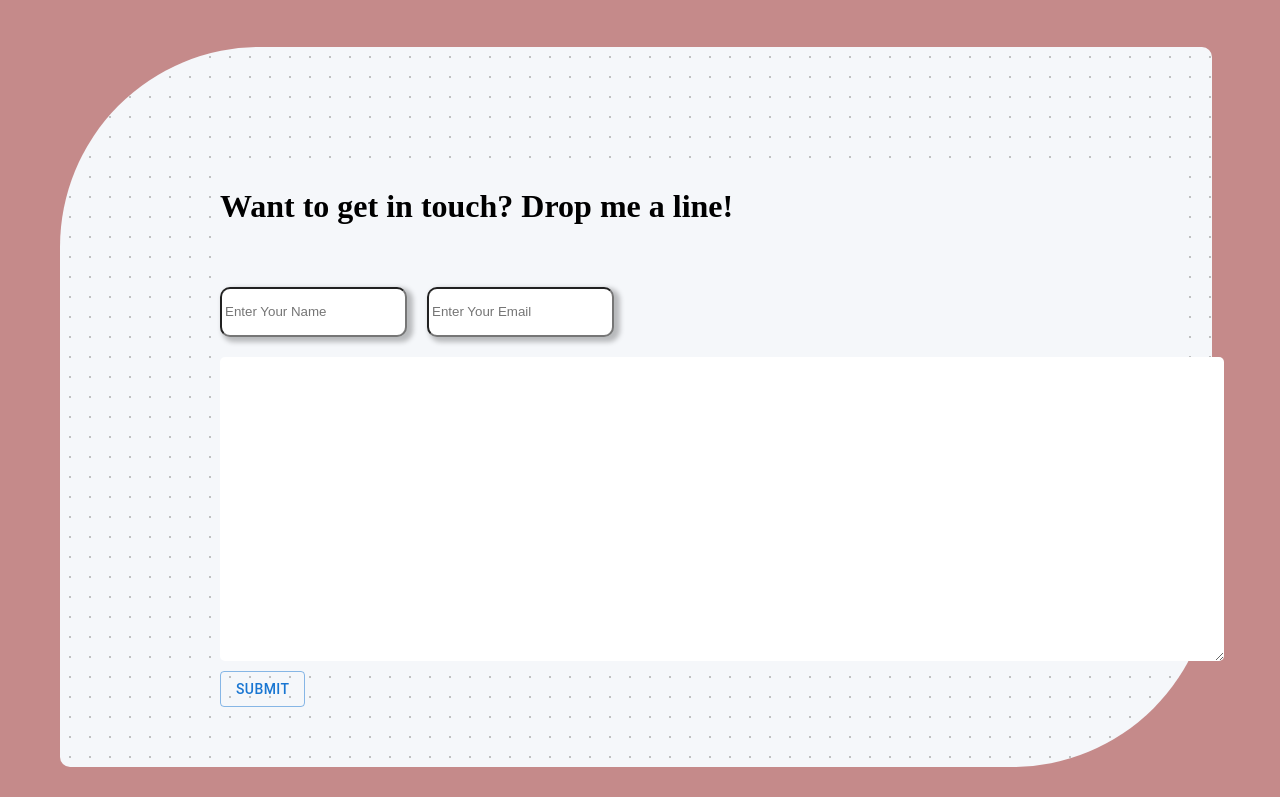
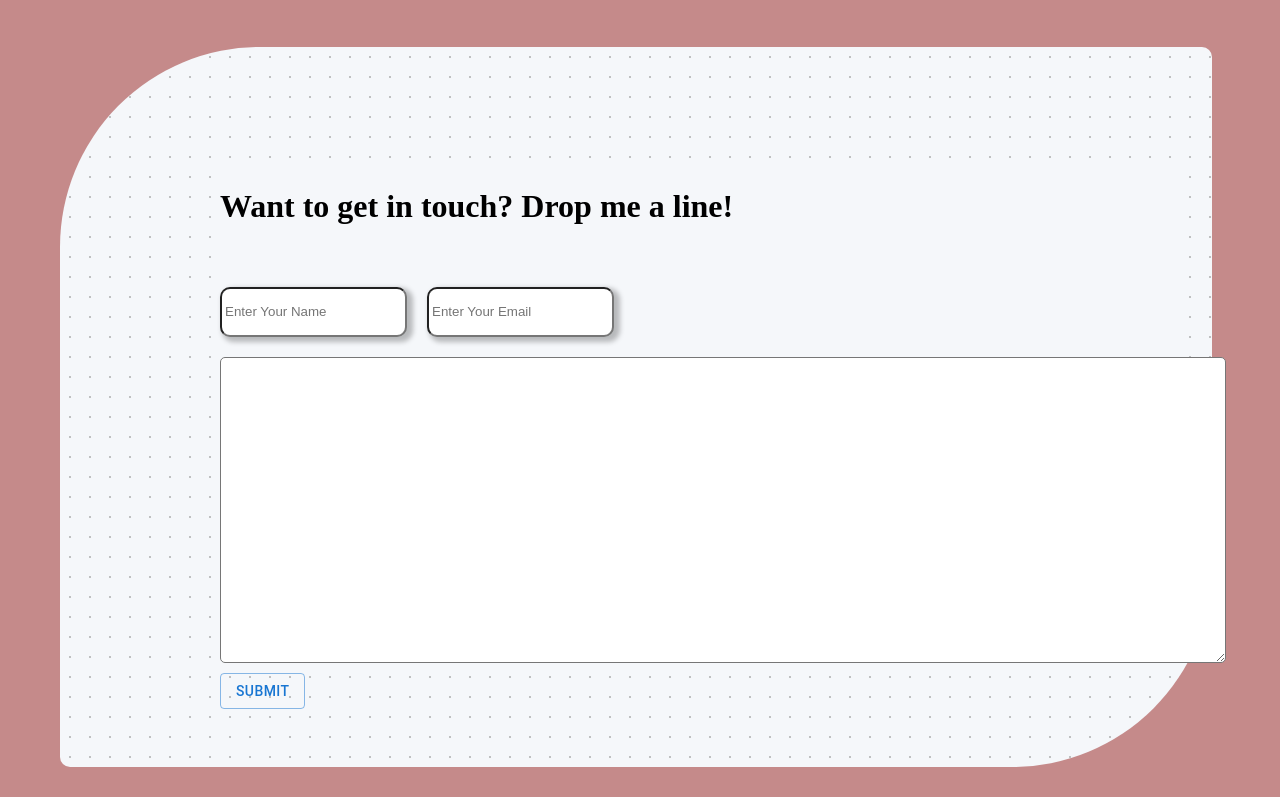
Before and after one commit to TechLateef/my-portfolio, a React (Create React App) app: page / in a window 1280 px wide. Shown: the part 1370-2167 px from the top of the page. Built offline with nearby package versions, Linux system fonts and the light colour scheme.

Commit message:
added some design to input

```diff
--- a/src/App.css
+++ b/src/App.css
@@ -155,7 +155,7 @@ input{
 .area{
   width: 1000px;
   border-radius: 5px;
-  border: unset;
+
 }
 
 @media screen and (max-width:600px ) {
```
